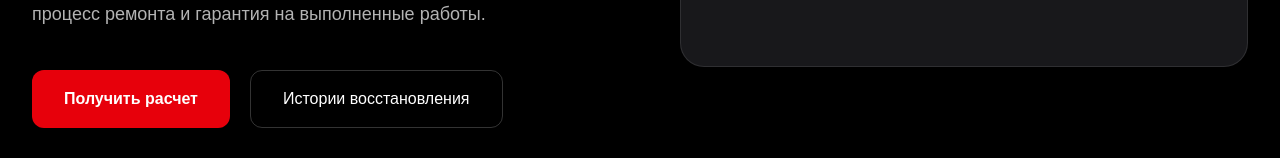
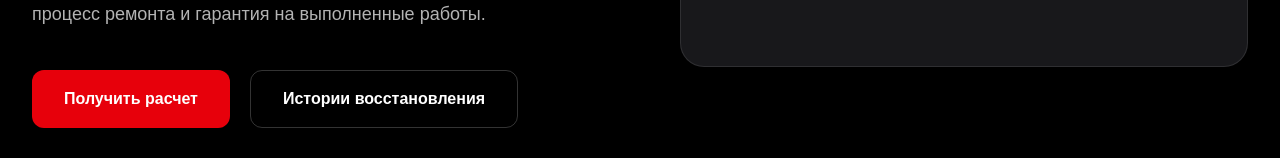
Before and after one commit to altiyerzhan-alt/fixlocal-web, a Next.js app: page / in a window 1280 px wide. Shown: the part 639-797 px from the top of the page. Built offline with nearby package versions, Linux system fonts and the light colour scheme.

Commit message:
Create reusable Button component

```diff
--- a/app/page.tsx
+++ b/app/page.tsx
@@ -1,5 +1,5 @@
 import Header from "@/components/layout/Header";
-import Hero from "@/components/layout/Hero";
+import Hero from "@/components/sections/Hero";
 
 export default function Home() {
   return (
--- a/components/layout/Hero.tsx
+++ b/components/sections/Hero.tsx
@@ -1,3 +1,4 @@
+import Button from "@/components/ui/Button";
 export default function Hero() {
   return (
     <section className="relative flex min-h-screen items-center bg-black text-white">
@@ -26,16 +27,12 @@ export default function Hero() {
           </p>
 
           <div className="mt-10 flex flex-wrap gap-5">
+  <Button>Получить расчет</Button>
 
-            <button className="rounded-xl bg-red-600 px-8 py-4 font-semibold transition hover:bg-red-500">
-              Получить расчет
-            </button>
-
-            <button className="rounded-xl border border-white/20 px-8 py-4 transition hover:border-red-500">
-              Истории восстановления
-            </button>
-
-          </div>
+  <Button variant="secondary">
+    Истории восстановления
+  </Button>
+</div>
 
         </div>
 
--- /dev/null
+++ b/components/ui/Button.tsx
@@ -0,0 +1,25 @@
+type ButtonProps = {
+  children: React.ReactNode;
+  variant?: "primary" | "secondary";
+};
+
+export default function Button({
+  children,
+  variant = "primary",
+}: ButtonProps) {
+  const base =
+    "rounded-xl px-8 py-4 font-semibold transition-all duration-300";
+
+  const styles = {
+    primary:
+      "bg-red-600 text-white hover:bg-red-500 hover:scale-105",
+    secondary:
+      "border border-white/20 text-white hover:border-red-500 hover:text-red-500",
+  };
+
+  return (
+    <button className={`${base} ${styles[variant]}`}>
+      {children}
+    </button>
+  );
+}
```
